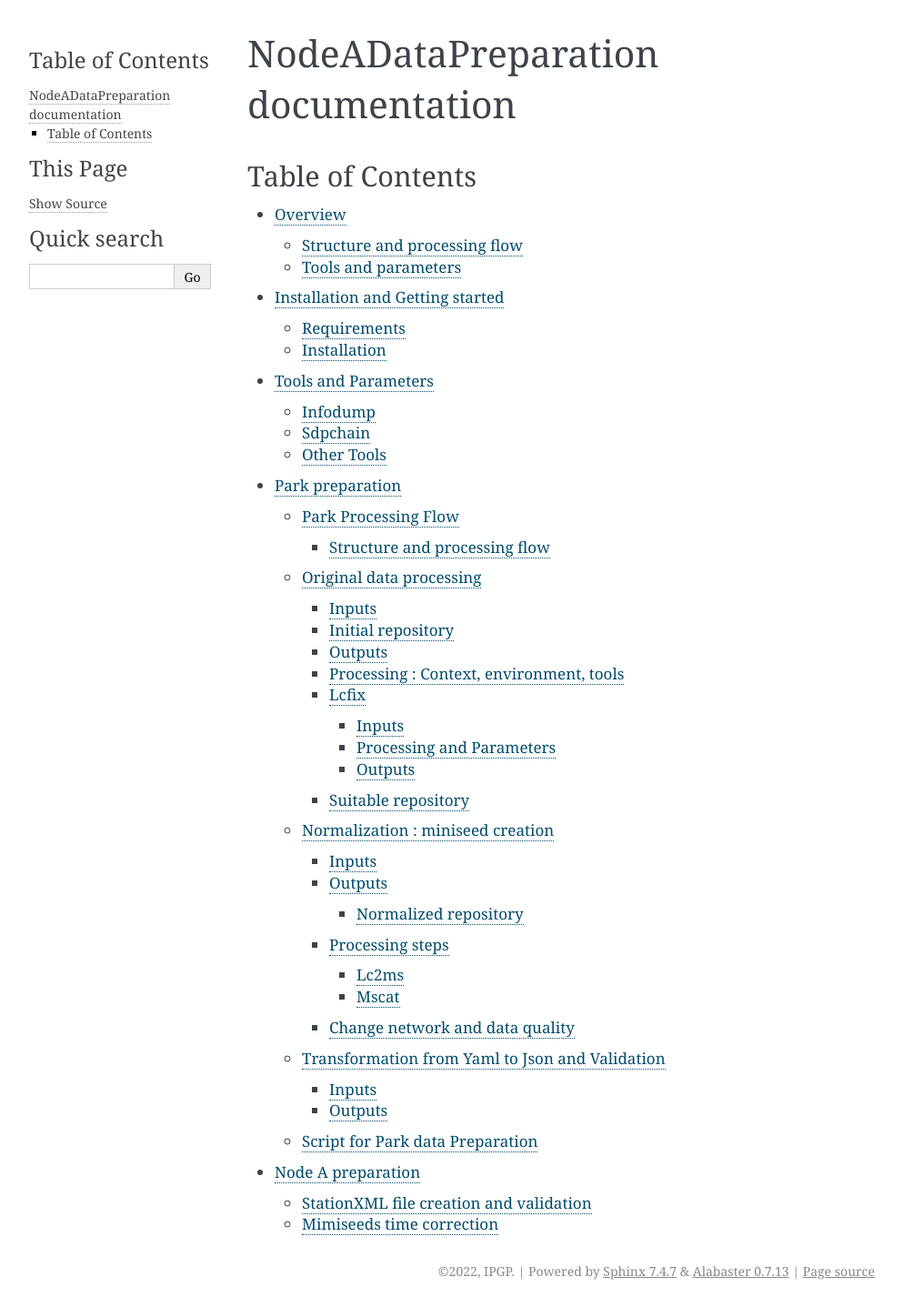
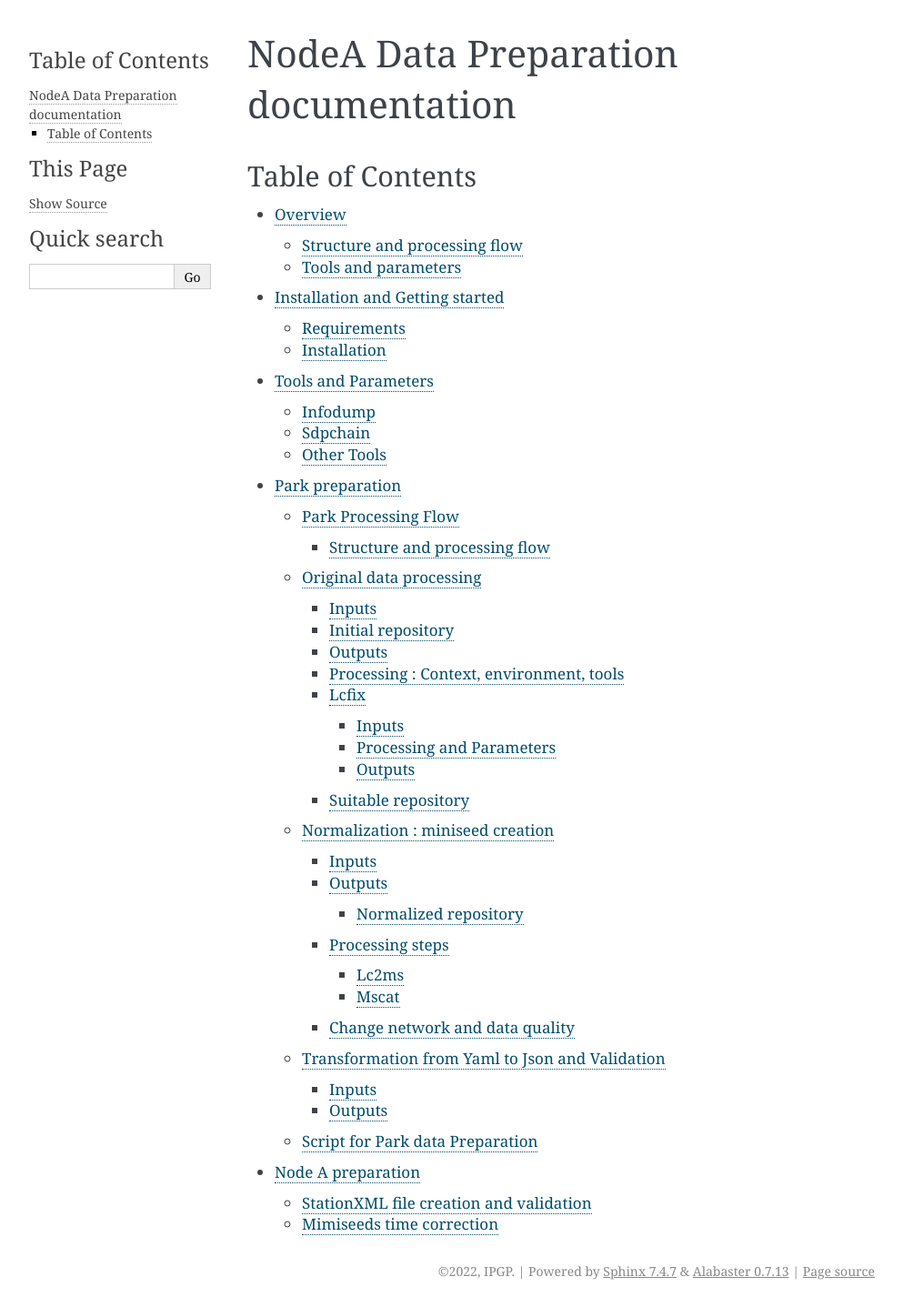
Before and after one commit to OnilGoubier/DataPreparation, a Sphinx documentation site: the page built from docs/source/index.rst, in a window 1280 px wide. Shown: the whole page at 91% size, without its empty margins (148-1141 px from the left). Built offline with Sphinx 7.4.7, drawn with Linux system fonts in a browser that asks for light colours; pages that are not in the unit, such as notebooks, are missing from menus.

Commit message:
Small correction

```diff
--- a/docs/source/index.rst
+++ b/docs/source/index.rst
@@ -3,8 +3,8 @@
    You can adapt this file completely to your liking, but it should at least
    contain the root `toctree` directive.
 
-NodeADataPreparation documentation
-==================================
+NodeA Data Preparation documentation
+====================================
 
 Table of Contents
 -----------------
```
